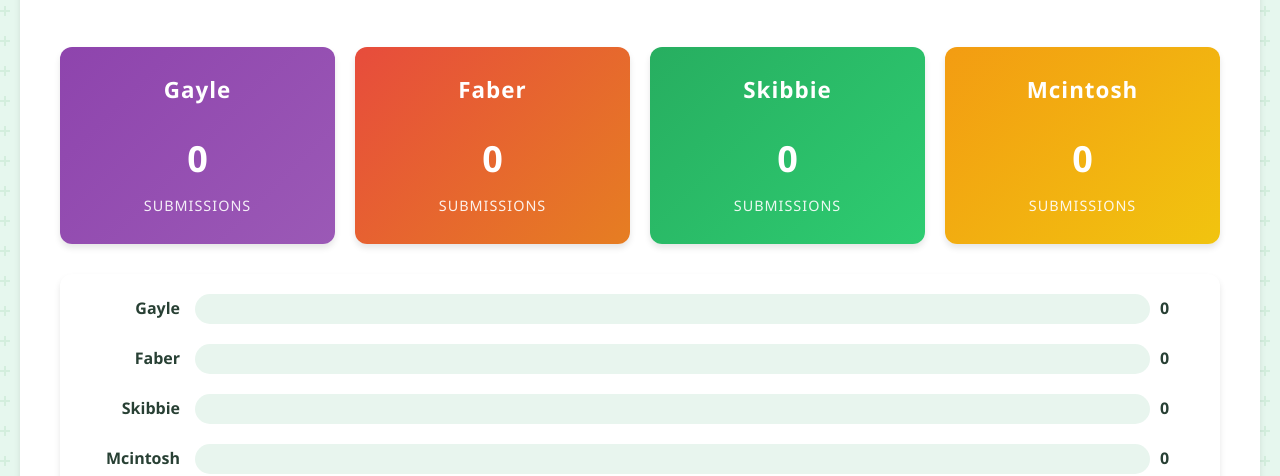
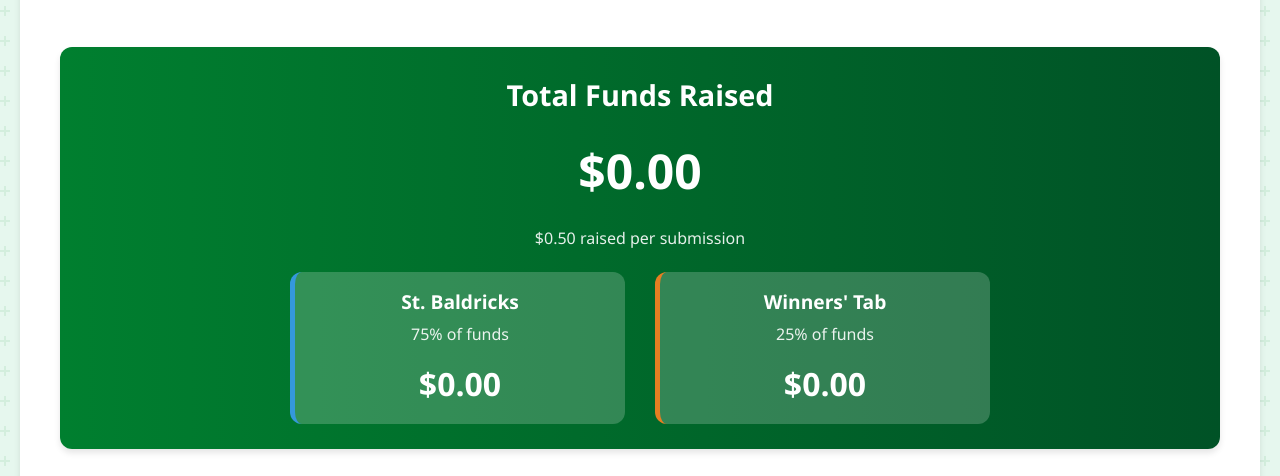
Before and after one commit to CameronOverton/March-To-Muscles, a plain HTML site: page leaderboard.html in a window 1280 px wide. Shown: the part 264-740 px from the top of the page. Drawn offline with Linux system fonts and the light colour scheme; no server answers.

Commit message:
Update leaderboard.html

```diff
--- a/leaderboard.html
+++ b/leaderboard.html
@@ -19,6 +19,8 @@
             --skibbie-color: #27ae60;
             --mcintosh-color: #f39c12;
             --box-shadow: 0 4px 6px rgba(0, 0, 0, 0.1);
+            --charity-color: #3498db; /* Blue for St. Baldricks */
+            --winners-color: #e67e22; /* Orange for Winners Tab */
         }
 
         body {
@@ -321,6 +323,77 @@
             min-width: 40px;
         }
 
+        /* Funds stats styling */
+        .funds-container {
+            background: linear-gradient(to right, var(--primary-color), var(--accent-color));
+            border-radius: 12px;
+            padding: 25px;
+            color: white;
+            margin-bottom: 30px;
+            box-shadow: var(--box-shadow);
+            text-align: center;
+        }
+
+        .funds-header {
+            font-size: 1.8rem;
+            margin-top: 0;
+            margin-bottom: 15px;
+            font-weight: bold;
+        }
+
+        .total-funds {
+            font-size: 3rem;
+            font-weight: bold;
+            margin: 10px 0;
+        }
+
+        .funds-description {
+            font-size: 1rem;
+            opacity: 0.9;
+            margin-bottom: 20px;
+        }
+
+        .funds-allocation {
+            display: flex;
+            justify-content: center;
+            gap: 30px;
+            margin-top: 15px;
+        }
+
+        .allocation-item {
+            flex: 1;
+            max-width: 300px;
+            background-color: rgba(255, 255, 255, 0.2);
+            border-radius: 12px;
+            padding: 15px;
+            text-align: center;
+        }
+
+        .charity-item {
+            border-left: 5px solid var(--charity-color);
+        }
+
+        .winners-item {
+            border-left: 5px solid var(--winners-color);
+        }
+
+        .allocation-title {
+            font-size: 1.2rem;
+            font-weight: bold;
+            margin-bottom: 5px;
+        }
+
+        .allocation-percent {
+            font-size: 1rem;
+            opacity: 0.9;
+            margin-bottom: 10px;
+        }
+
+        .allocation-amount {
+            font-size: 2rem;
+            font-weight: bold;
+        }
+
         @media (max-width: 768px) {
             .container {
                 padding: 30px 20px;
@@ -341,6 +414,17 @@
             .team-total {
                 font-size: 1.8rem;
             }
+
+            .funds-allocation {
+                flex-direction: column;
+                align-items: center;
+                gap: 15px;
+            }
+
+            .allocation-item {
+                width: 100%;
+                max-width: none;
+            }
         }
     </style>
 </head>
@@ -354,6 +438,27 @@
 
             <div id="loadingIndicator" class="loading">
                 Loading team data and individual submissions...
+            </div>
+
+            <!-- Funds Raised Section -->
+            <div class="funds-container">
+                <h2 class="funds-header">Total Funds Raised</h2>
+                <div class="total-funds" id="totalFunds">$0.00</div>
+                <p class="funds-description">$0.50 raised per submission</p>
+
+                <div class="funds-allocation">
+                    <div class="allocation-item charity-item">
+                        <div class="allocation-title">St. Baldricks</div>
+                        <div class="allocation-percent">75% of funds</div>
+                        <div class="allocation-amount" id="charityAmount">$0.00</div>
+                    </div>
+
+                    <div class="allocation-item winners-item">
+                        <div class="allocation-title">Winners' Tab</div>
+                        <div class="allocation-percent">25% of funds</div>
+                        <div class="allocation-amount" id="winnersAmount">$0.00</div>
+                    </div>
+                </div>
             </div>
 
             <!-- Team Overall Stats -->
@@ -445,6 +550,11 @@
         // Initialize Firebase
         firebase.initializeApp(firebaseConfig);
         const db = firebase.firestore();
+
+        // Constants for funds calculation
+        const MONEY_PER_SUBMISSION = 0.50;
+        const CHARITY_PERCENTAGE = 0.75;
+        const WINNERS_PERCENTAGE = 0.25;
 
         // Complete team assignments for all four teams
         const teamAssignments = {
@@ -555,6 +665,9 @@
         // DOM elements
         const loadingIndicator = document.getElementById('loadingIndicator');
         const teamsContainer = document.getElementById('teamsContainer');
+        const totalFundsElement = document.getElementById('totalFunds');
+        const charityAmountElement = document.getElementById('charityAmount');
+        const winnersAmountElement = document.getElementById('winnersAmount');
 
         // Initialize a database object for team counts and members
         let database = {
@@ -569,8 +682,38 @@
                 "Faber": {},
                 "Skibbie": {},
                 "Mcintosh": {}
-            }
+            },
+            totalCount: 0
         };
+
+        // Format money amount
+        function formatMoney(amount) {
+            return '$' + amount.toFixed(2);
+        }
+
+        // Calculate and update funds
+        function updateFundsDisplay() {
+            // Calculate total submissions
+            const totalSubmissions =
+                database.teamCounts["Gayle"] +
+                database.teamCounts["Faber"] +
+                database.teamCounts["Skibbie"] +
+                database.teamCounts["Mcintosh"];
+
+            database.totalCount = totalSubmissions;
+
+            // Calculate total funds raised
+            const totalFunds = totalSubmissions * MONEY_PER_SUBMISSION;
+
+            // Calculate split funds
+            const charityAmount = totalFunds * CHARITY_PERCENTAGE;
+            const winnersAmount = totalFunds * WINNERS_PERCENTAGE;
+
+            // Update the display
+            totalFundsElement.textContent = formatMoney(totalFunds);
+            charityAmountElement.textContent = formatMoney(charityAmount);
+            winnersAmountElement.textContent = formatMoney(winnersAmount);
+        }
 
         // Initialize teams structure from assignments
         function initializeTeamMembers() {
@@ -726,6 +869,7 @@
 
                 // Update the visualizations
                 updateBarChart();
+                updateFundsDisplay();
                 renderTeamSections();
 
                 // Hide loading indicator
```
